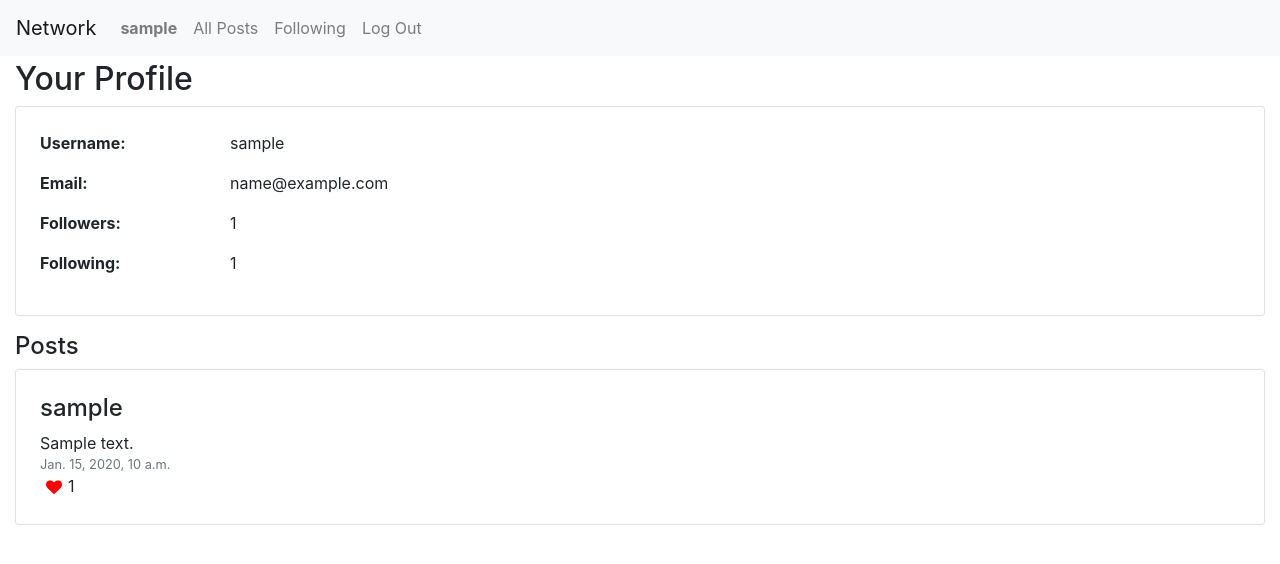
After one commit to anlifi/django-network, a Django app: a page that uses network/templates/network/layout.html in a window 1280 px wide. The commit adds this page. Shown: the top 564 px of the page. Run offline with Django 3.2, Linux system fonts and the light colour scheme; a user stored in the database is signed in; tables that the repository leaves empty hold one stand-in row (values such as "Sample post"); some libraries are stand-ins or nearby versions.

Commit message:
Add user profile page with follow/unfollow

```diff
--- a/network/static/network/styles.css
+++ b/network/static/network/styles.css
@@ -13,3 +13,7 @@ html, body {
     border-style: none;
     background-color: inherit;
 }
+
+#profile-title {
+    padding-top: .25rem;
+}
--- /dev/null
+++ b/network/templates/network/follow.html
@@ -0,0 +1,2 @@
+<button class="btn btn-primary m-2 ml-3" type="submit" hx-post="{% url 'follow' profile_user.username %}"
+    hx-swap="outerHTML">Follow</button>
--- a/network/templates/network/layout.html
+++ b/network/templates/network/layout.html
@@ -8,7 +8,7 @@
         <link rel="stylesheet" href="https://cdnjs.cloudflare.com/ajax/libs/font-awesome/4.7.0/css/font-awesome.min.css">
         <link href="{% static 'network/styles.css' %}" rel="stylesheet">
     </head>
-    <body>
+    <body hx-headers='{"X-CSRFToken": "{{ csrf_token }}"}'>
 
         <nav class="navbar navbar-expand-lg navbar-light bg-light">
             <a class="navbar-brand" href="{% url 'index' %}">Network</a>
@@ -17,7 +17,7 @@
               <ul class="navbar-nav mr-auto">
                 {% if user.is_authenticated %}
                     <li class="nav-item">
-                        <a class="nav-link" href="{% url 'profile' %}"><strong>{{ user.username }}</strong></a>
+                        <a class="nav-link" href="{% url 'profile' user.username %}"><strong>{{ user.username }}</strong></a>
                     </li>
                 {% endif %}
                 <li class="nav-item">
--- a/network/templates/network/profile.html
+++ b/network/templates/network/profile.html
@@ -2,17 +2,38 @@
 
 {% block body %}
 
-<h2>Your Profile</h2>
+{% if message %}
+  <div>{{ message }}</div>
+{% endif %}
 
-<div id="profile" class="container-fluid border rounded-sm p-4">
-  <div class="row">
-    <strong class="col-2">Username:</strong>
-    <p>{{ user.username }}</p>
-  </div>
-  <div class="row">
-    <strong class="col-2">Email:</strong>
-    <p>{{ user.email }}</p>
+<div class="container-fluid row">
+  {% if profile_user.username == user.username %}
+    <h2 id="profile-title">Your Profile</h2>
+  {% else %}
+    <h2 id="profile-title">{{ profile_user.username }}'s Profile</h2>
+    {% if is_follower %}
+    {% include "network/unfollow.html" %}
+    {% else %}
+    {% include "network/follow.html" %}
+    {% endif %}
+  {% endif %}
+</div>
+
+{% include "network/profile_info.html" %}
+
+<h4>Posts</h4>
+
+{% for post in profile_user.posts.all %}
+<div class="container-fluid border rounded-sm p-4">
+  <h4>{{ post.user.username }}</h4>
+  <div class="container-fluid">
+    <span class="row">{{ post.content }}</span>
+    <small class="row text-muted">{{ post.create_date }}</small>
+    <span id="post-likes" class="row"><button id="btn-likes"><i class="fa fa-heart"></i></button>{{ post.likes.count }}</span>
   </div>
 </div>
+{% empty %}
+<span>No posts yet.</span>
+{% endfor %}
 
 {% endblock %}
--- /dev/null
+++ b/network/templates/network/profile_info.html
@@ -0,0 +1,21 @@
+<div id="profile" class="container-fluid border rounded-sm p-4" hx-trigger="unFollow from:body"
+  hx-get="{% url 'profile_info' profile_user.username %}" hx-swap="outerHTML">
+  <div class="row">
+    <strong class="col-2">Username:</strong>
+    <p>{{ profile_user.username }}</p>
+  </div>
+  {% if profile_user.username == user.username %}
+  <div class="row">
+    <strong class="col-2">Email:</strong>
+    <p>{{ profile_user.email }}</p>
+  </div>
+  {% endif %}
+  <div class="row">
+    <strong class="col-2">Followers:</strong>
+    <p>{{ profile_user.followers.count }}</p>
+  </div>
+  <div class="row">
+    <strong class="col-2">Following:</strong>
+    <p>{{ profile_user.following.count }}</p>
+  </div>
+</div>
--- /dev/null
+++ b/network/templates/network/unfollow.html
@@ -0,0 +1,2 @@
+<button class="btn btn-primary m-2 ml-3" type="submit" hx-post="{% url 'unfollow' profile_user.username %}"
+    hx-swap="outerHTML">Unfollow</button>
--- a/network/urls.py
+++ b/network/urls.py
@@ -7,11 +7,14 @@ urlpatterns = [
     path("", views.index, name="index"),
     path("login", views.login_view, name="login"),
     path("logout", views.logout_view, name="logout"),
-    path("profile", views.profile, name="profile"),
+    path("profile/<str:username>", views.profile, name="profile"),
     path("register", views.register, name="register"),
 
+    path("htmx/all-posts", views.all_posts, name="all_posts"),
     path("htmx/post-form/", views.post_form, name="post_form"),
-    path("htmx/all-posts", views.all_posts, name="all_posts"),
+    path("htmx/follow/<str:username>", views.follow, name="follow"),
+    path("htmx/unfollow/<str:username>", views.unfollow, name="unfollow"),
+    path("htmx/profile-info/<str:username>", views.profile_info, name="profile_info"),
 ]
 
 # router = routers.DefaultRouter()
--- a/network/views.py
+++ b/network/views.py
@@ -28,9 +28,68 @@ def index(request):
 
 
 def all_posts(request):
+    # Return all posts partial
     posts = Post.objects.all().order_by("-create_date")
     return render(request, "network/posts.html", {
         "posts": posts
+    })
+
+
+@login_required
+def follow(request, username):
+    if request.method == "POST":
+        try:
+            # Create follower
+            user_to_follow = User.objects.get(username=username)
+            follower = Follower.objects.create(user=request.user, follows=user_to_follow)
+            follower.save()
+            message = None
+        except User.DoesNotExist and Follower.DoesNotExist:
+            message = "Cannot follow user: User does not exist."
+            pass
+
+        # Set custom response headers
+        headers = {
+            "HX-Trigger": "unFollow"
+        }
+        # Return unfollow partial button
+        return HttpResponse(render(request, "network/unfollow.html", {
+            "profile_user": user_to_follow,
+        }), headers=headers)
+
+    # Return follow partial button
+    return render(request, "network/follow.html", {
+        "profile_user": user_to_follow,
+        "message": message,
+    })
+
+
+@login_required
+def unfollow(request, username):
+    if request.method == "POST":
+        try:
+            # Delete follower
+            user_to_unfollow = User.objects.get(username=username)
+            follower = Follower.objects.get(user=request.user, follows=user_to_unfollow)
+            follower.delete()
+            message = None
+        except User.DoesNotExist and Follower.DoesNotExist:
+            message = "Cannot unfollow user: User does not exist."
+            pass
+
+        # Set custom response headers
+        headers = {
+            "HX-Trigger": "unFollow"
+        }
+        # Return follow partial button
+        return HttpResponse(render(request, "network/follow.html", {
+            "profile_user": user_to_unfollow,
+        }), headers=headers)
+
+    # Return unfollow partial button
+    return render(request, "network/unfollow.html", {
+        "profile_user": user_to_unfollow,
+        "message": message,
     })
 
 
@@ -110,8 +169,35 @@ def post_form(request):
 
 
 @login_required
-def profile(request):
-    return render(request, "network/profile.html")
+def profile(request, username):
+    try:
+        # Get user profile
+        profile_user = User.objects.get(username=username)
+        is_follower = True if Follower.objects.filter(user=request.user, follows=profile_user) else False
+        message = None
+    except User.DoesNotExist:
+        message = "Cannot load profile: User does not exist."
+
+    return render(request, "network/profile.html", {
+        "profile_user": profile_user,
+        "is_follower": is_follower,
+        "message": message,
+    })
+
+
+@login_required
+def profile_info(request, username):
+    try:
+        # Get user profile
+        profile_user = User.objects.get(username=username)
+        message = None
+    except User.DoesNotExist:
+        message = "Cannot load profile info: User does not exist."
+
+    return render(request, "network/profile_info.html", {
+        "profile_user": profile_user,
+        "message": message,
+    })
 
 
 ### API Views
```
